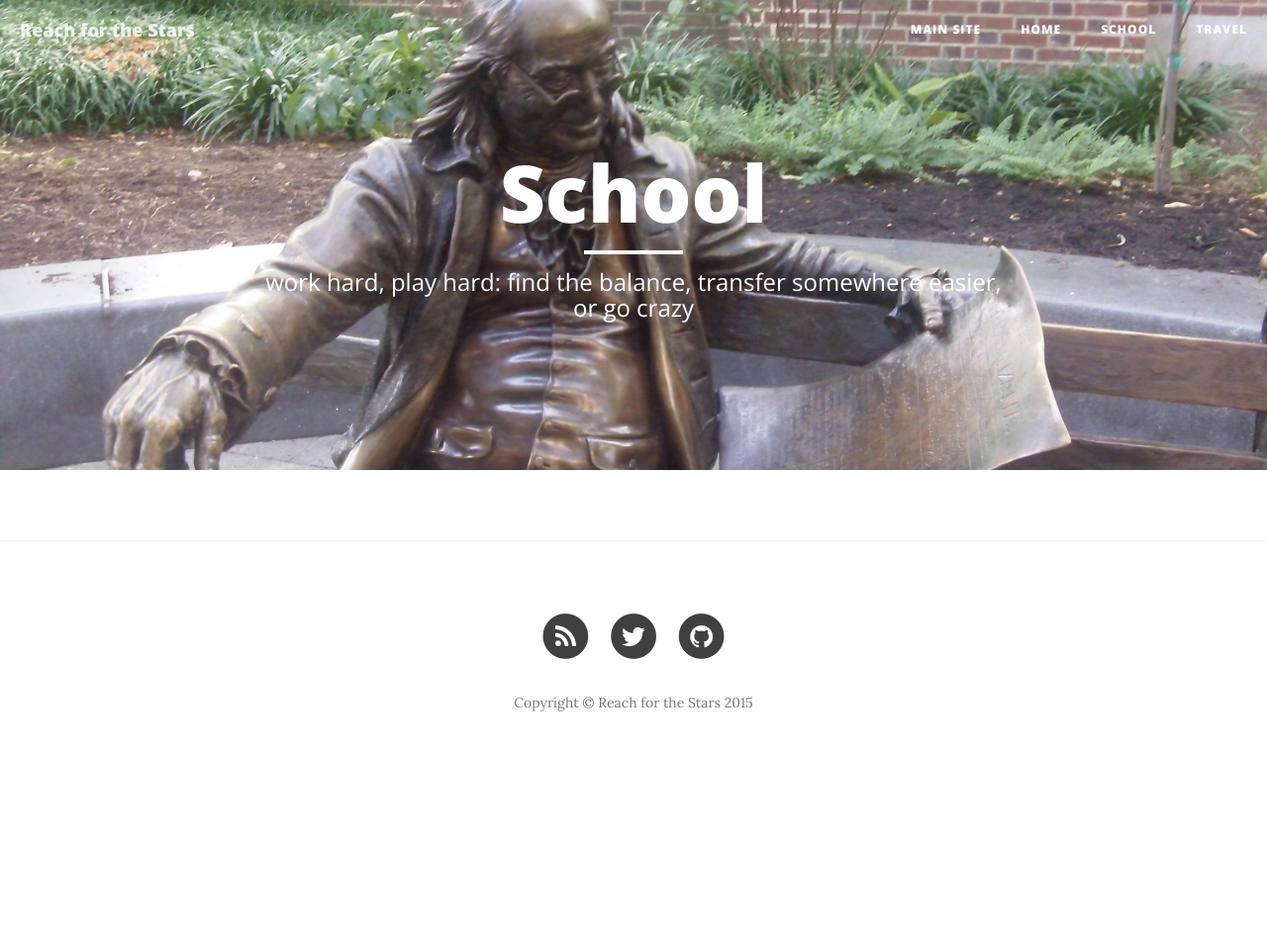
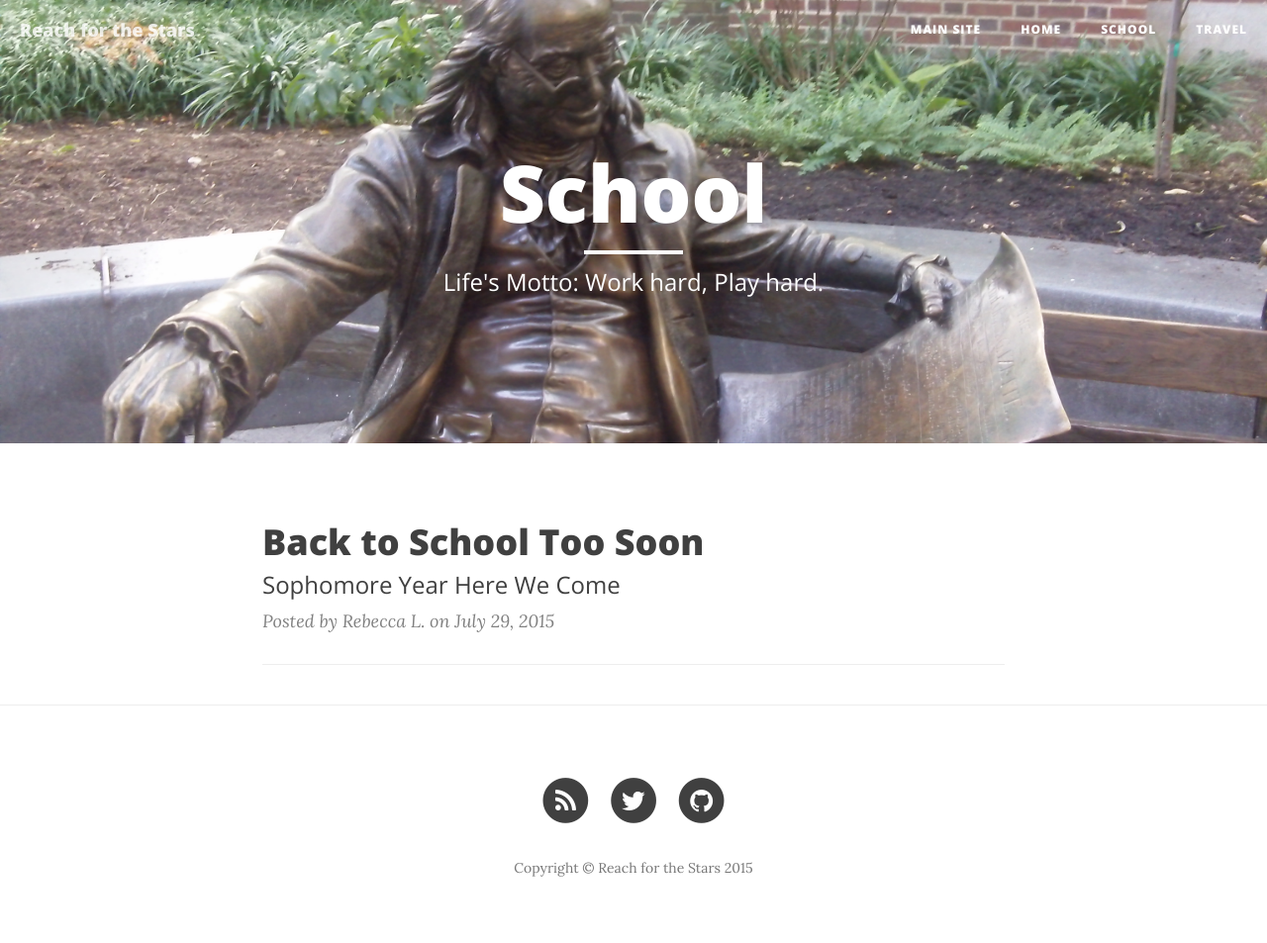
Before and after one commit to rleeman3/rleeman3.github.io, a Jekyll site: the page built from school.html, in a window 1280 px wide. Shown: the whole page at 99% size. Built offline with Jekyll 4.4.1, drawn with Linux system fonts in a browser that asks for light colours; nearby versions of some CDN libraries; before the commit the page ends 900 px from its top, so only the background shows below that.

Commit message:
Update me.html and school.html

```diff
--- a/me.html
+++ b/me.html
@@ -6,4 +6,4 @@ header-img: "img/me/me1.jpg"
 tag: Me
 ---
 
-<p>Hi I'm Rifka!</p>
+<p>Hi I'm Rebecca! Some call me Leeman, or Bexter, or Limonana. Try and come up with a unique nickname for me.</p>
--- a/school.html
+++ b/school.html
@@ -1,9 +1,9 @@
 ---
 layout: tagpage
-tag: think
+tag: school
 header-img: img/school-bg.jpg
 title: School
-description: "work hard, play hard: find the balance, transfer somewhere easier, or go crazy"
+description: "Life's Motto: Work hard, Play hard."
 ---
 
-<p>Hi I'm Tali!</p>
+<p>Hi I'm Rebecca!</p>
```
Also changed, not shown: _posts/2015-07-29-school-can-wait.markdown (+7 -6 lines), 3 other files.
